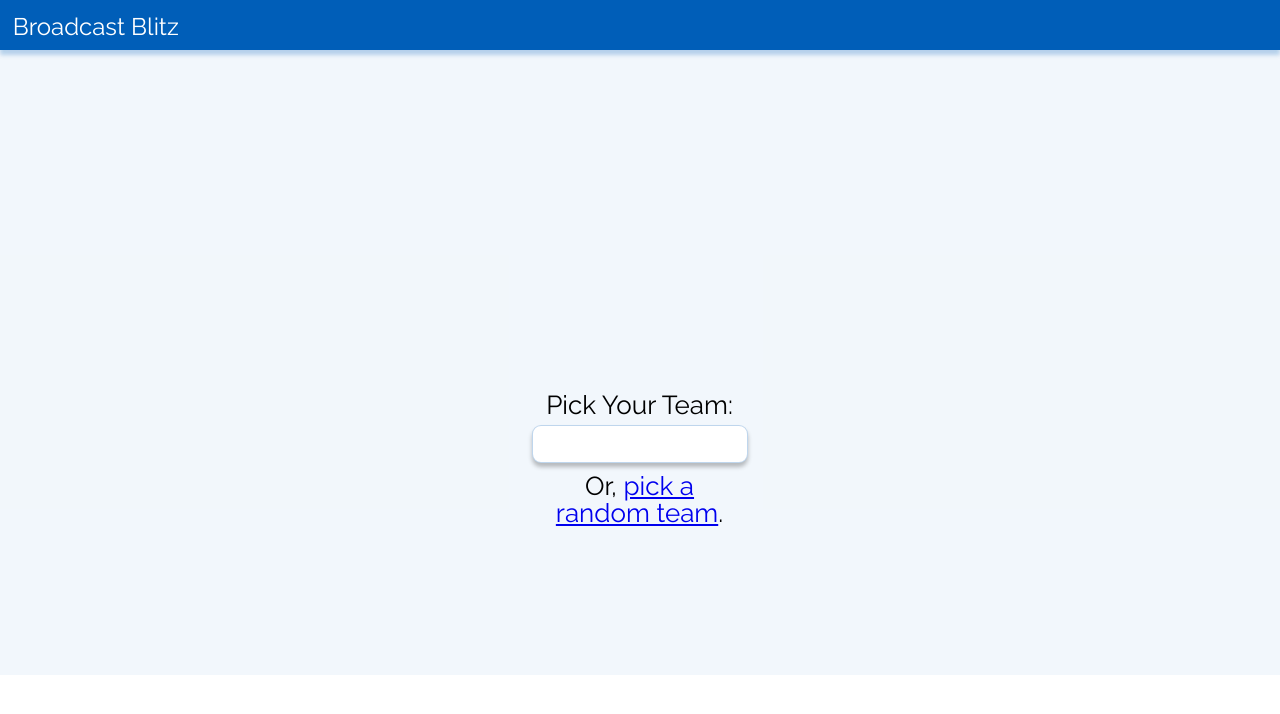
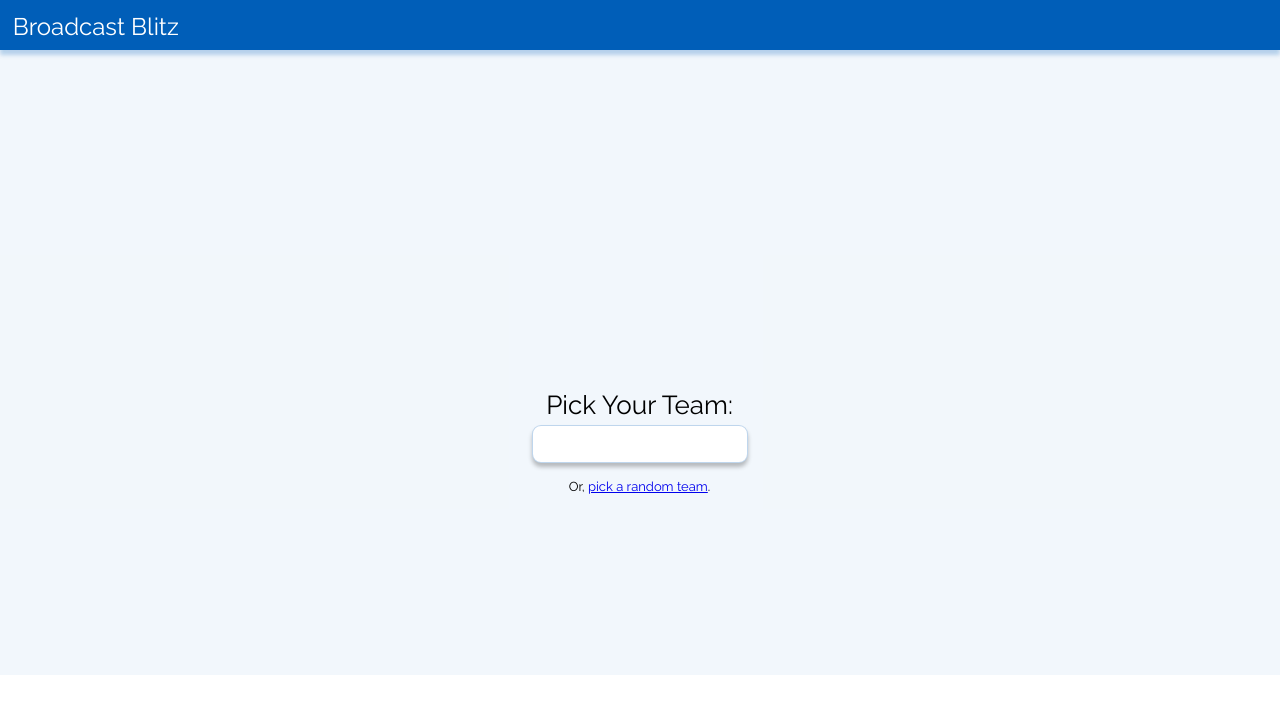
Before and after one commit to mccleskeyc/ncaa, a React (Create React App) app: page / in a window 1280 px wide. Shown: the top 714 px of the page. Built offline with nearby package versions, Linux system fonts and the light colour scheme.

Commit message:
added basic styling to randomizer

```diff
--- a/src/App.css
+++ b/src/App.css
@@ -111,3 +111,7 @@ table, th, td {
 th {
   padding: 7px;
 }
+
+.randomizer {
+  font-size: small;
+}
--- a/src/Components/Home.js
+++ b/src/Components/Home.js
@@ -8,10 +8,12 @@ export class Home extends Component {
                 <div className="PickText">
                     Pick Your Team:
                     <input type="search" className="search"></input>
+
+                    <div className="randomizer">
                     <br />
                     <br />
-                    <br />
-                    Or, <a href="#">pick a random team</a>.
+                        Or, <a href="#">pick a random team</a>.
+                    </div>
                 </div>
         </div>
         )
```
